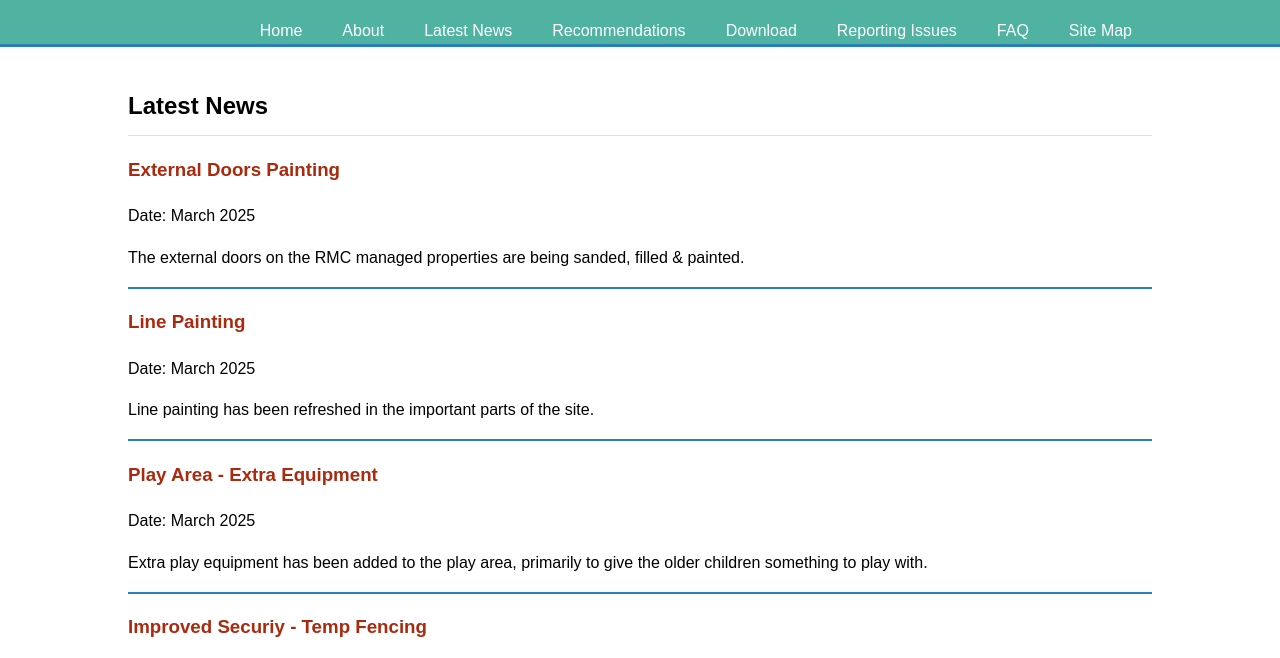
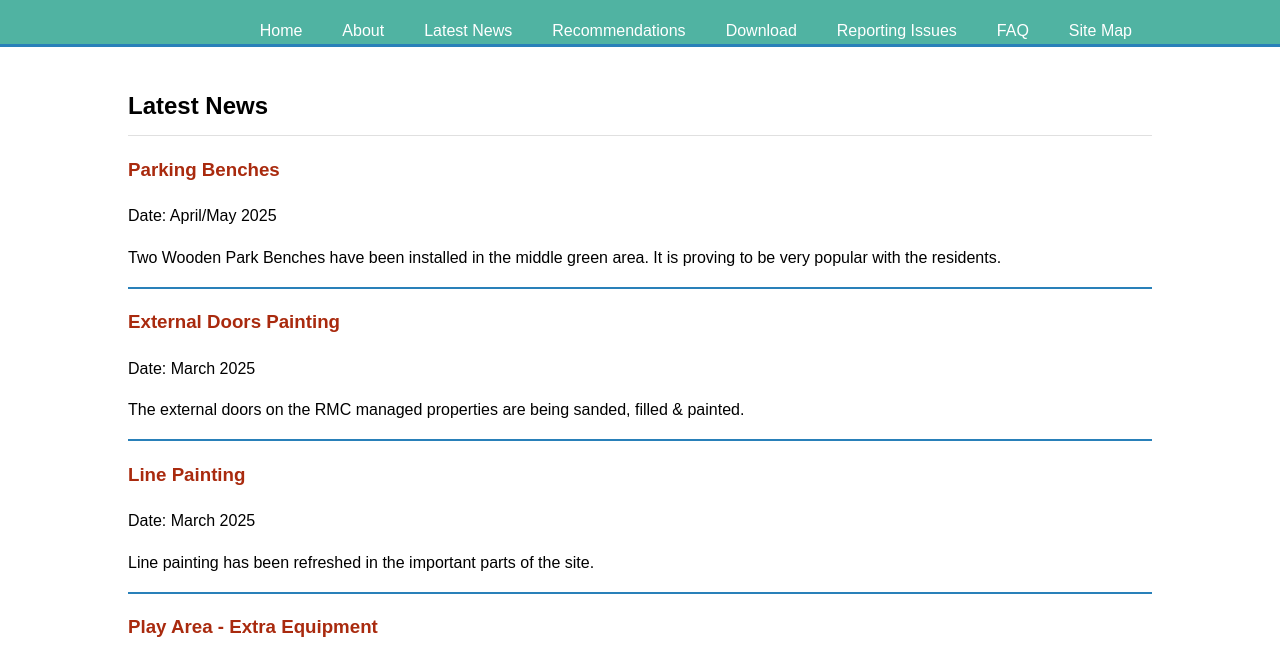
Before and after one commit to N-Sabbagh/InternationalWay, a plain HTML site: page latest-news.html in a window 1280 px wide. Shown: the part 116-774 px from the top of the page. Drawn offline with Linux system fonts and the light colour scheme.

Commit message:
Gardent contarc update - 18.05.2025

```diff
--- a/latest-news.html
+++ b/latest-news.html
@@ -35,6 +35,13 @@
             <h2>Latest News</h2>
             <div id="news-content">
                 <!-- Admin will update this section regularly -->
+
+                <article>
+                    <h3 style="color:#a92a0e">Parking Benches</h3>
+                    <p>Date: April/May 2025</p>
+                    <p>Two Wooden Park Benches have been installed in the middle green area. It is proving to be very popular with the residents.</p>
+                </article>
+                <hr style="height:2px;border-width:0;color:#2980b9;background-color:#2980b9">
 
                 <article>
                     <h3 style="color:#a92a0e">External Doors Painting</h3>
```
Also changed, not shown: download.html (+1 -0 lines), 1 other file.
